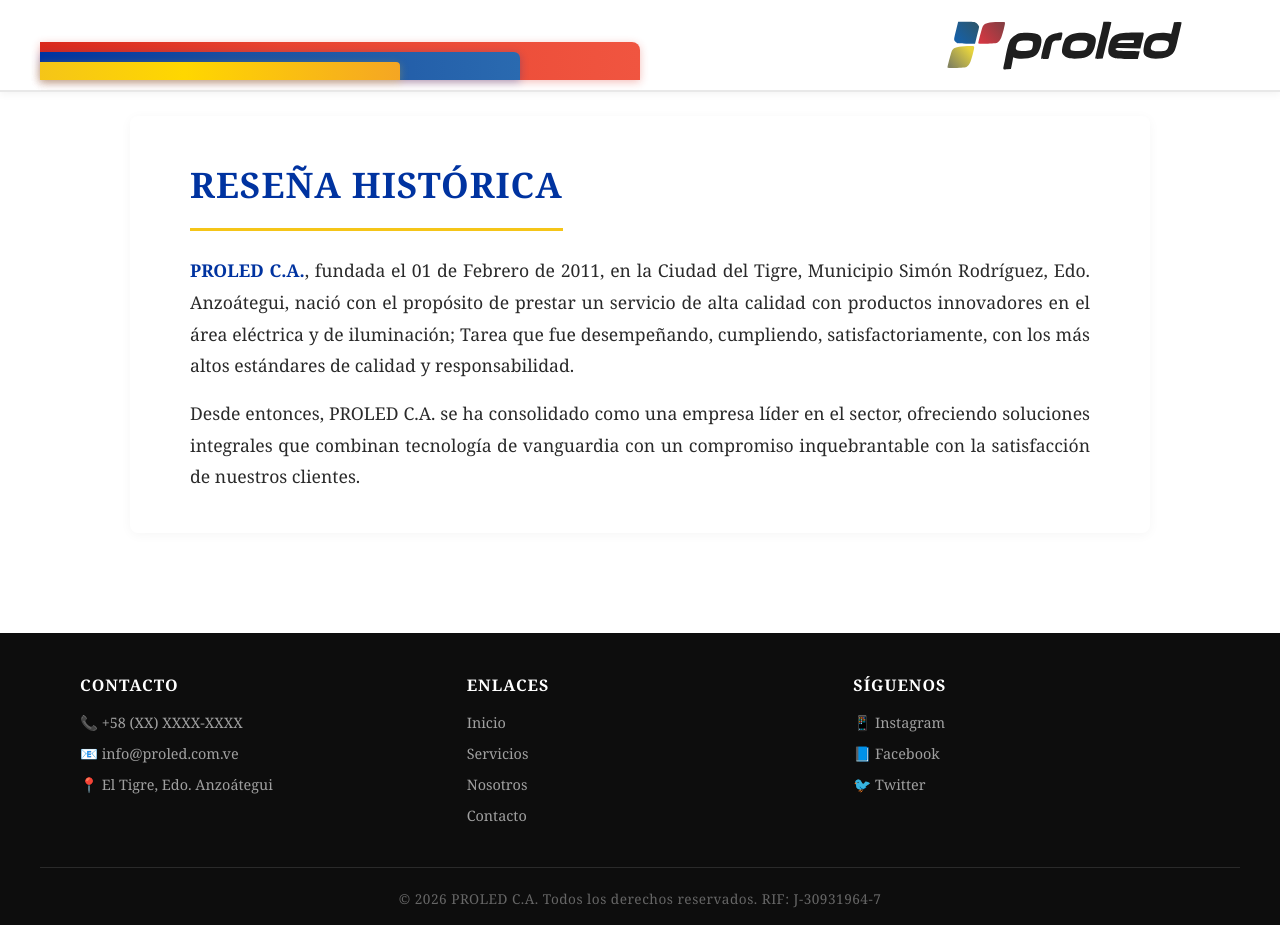
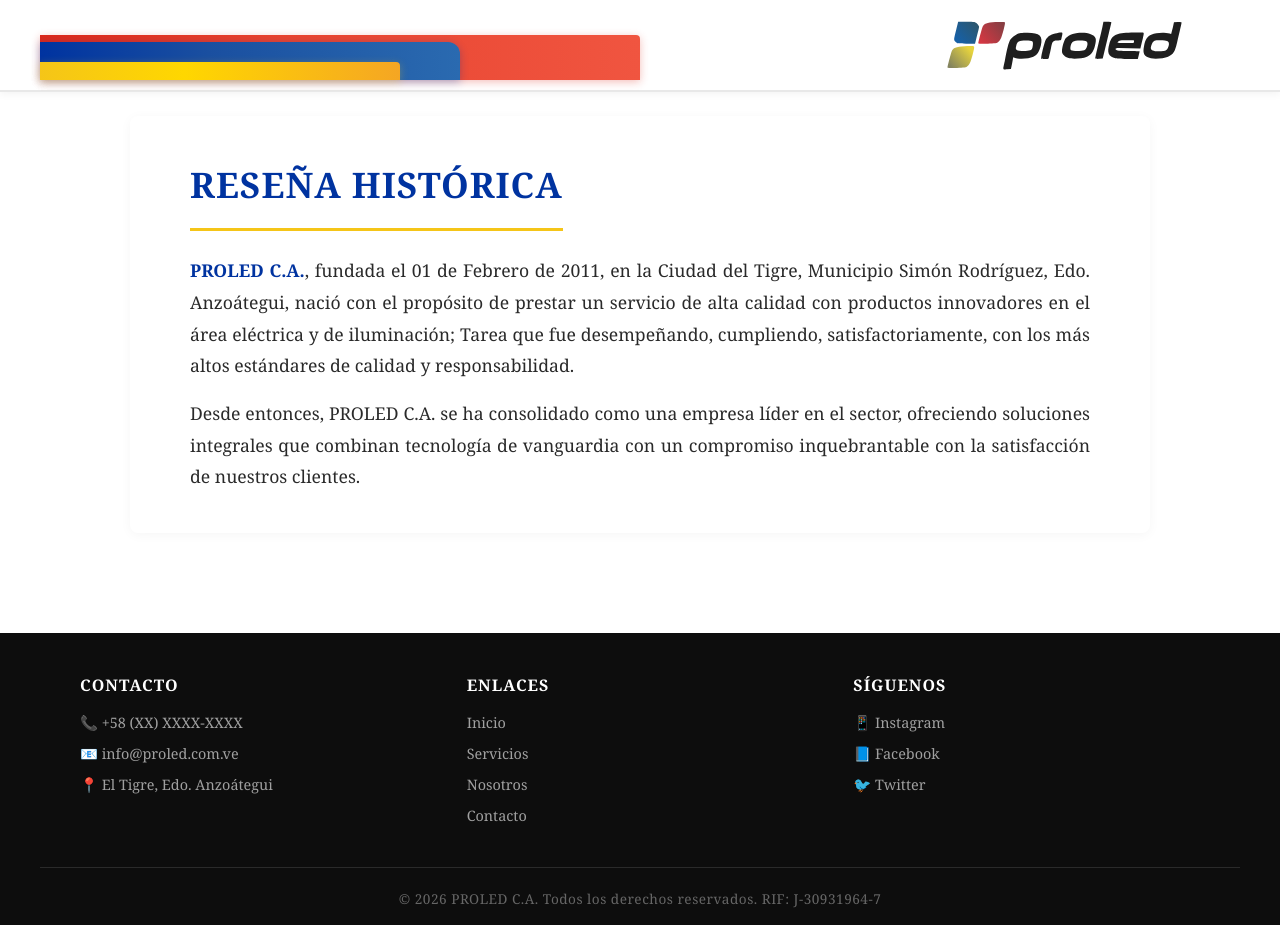
Before and after one commit to ing-nestorgomez/belorp, a Jekyll site: the page built from index.html, in a window 1280 px wide and 925 px high. Built offline with Jekyll 4.4.1, drawn with Linux system fonts in a browser that asks for light colours.

Commit message:
Update styles for stripe-red and stripe-blue classes
Increased height and adjusted border-radius for .stripe-red and .stripe-blue classes.

```diff
--- a/assets/css/styles.css
+++ b/assets/css/styles.css
@@ -71,9 +71,9 @@
 /* --- FRANJA ROJA (Fondo, más grande) --- */
 .stripe-red {
   width: 50%;
-  height: 38px;
+  height: 45px;
   background: linear-gradient(90deg, #da291c 0%, #e84430 40%, #f05540 100%);
-  border-radius: 0 8px 0 0;
+  border-radius: 0 4px 0 0;
   z-index: 1;
   animation: stripeSlideIn 0.8s cubic-bezier(0.22, 1, 0.36, 1) forwards;
   animation-delay: 0.5s;
@@ -82,10 +82,10 @@
 
 /* --- FRANJA AZUL (Medio) --- */
 .stripe-blue {
-  width: 40%;
-  height: 28px;
+  width: 35%;
+  height: 38px;
   background: linear-gradient(90deg, #0033a0 0%, #1a4fa0 40%, #2a6ab0 100%);
-  border-radius: 0 6px 0 0;
+  border-radius: 0 12px 0 0;
   z-index: 2;
   animation: stripeSlideIn 0.8s cubic-bezier(0.22, 1, 0.36, 1) forwards;
   animation-delay: 0.3s;
```
